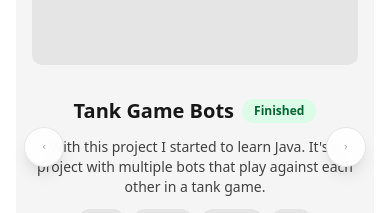
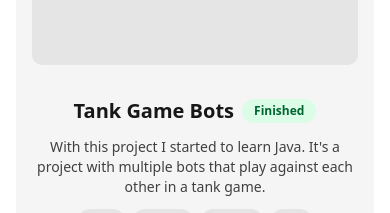
Before and after one commit to im23b-terenzianie/portfolio, a Next.js app: page / in a window 390 px wide. Shown: the part 2480-2693 px from the top of the page. Built offline with nearby package versions, Linux system fonts and the light colour scheme.

Commit message:
Removed unnecassary buttons

```diff
--- a/components/contact.tsx
+++ b/components/contact.tsx
@@ -160,4 +160,4 @@ const Contact = () => {
   );
 };
 
-export default Contact;
+export default Contact; 3
--- a/components/projects.tsx
+++ b/components/projects.tsx
@@ -222,22 +222,6 @@ const Projects = () => {
               </motion.div>
             </div>
 
-            <Button
-              variant="ghost"
-              className="absolute left-2 md:left-[-4rem] top-1/2 -translate-y-1/2 w-10 h-10 md:w-12 md:h-12 rounded-full bg-white/90 dark:bg-neutral-800/90 backdrop-blur-sm hover:bg-white dark:hover:bg-neutral-700 shadow-lg border border-neutral-200 dark:border-neutral-700 z-10"
-              onClick={() => paginate(-1)}
-            >
-              <ChevronLeft className="w-5 h-5 md:w-6 md:h-6 text-neutral-700 dark:text-neutral-200" />
-            </Button>
-
-            <Button
-              variant="ghost"
-              className="absolute right-2 md:right-[-4rem] top-1/2 -translate-y-1/2 w-10 h-10 md:w-12 md:h-12 rounded-full bg-white/90 dark:bg-neutral-800/90 backdrop-blur-sm hover:bg-white dark:hover:bg-neutral-700 shadow-lg border border-neutral-200 dark:border-neutral-700 z-10"
-              onClick={() => paginate(1)}
-            >
-              <ChevronRight className="w-5 h-5 md:w-6 md:h-6 text-neutral-700 dark:text-neutral-200" />
-            </Button>
-
             <div className="flex justify-center mt-8 gap-2 items-center">
               <Button
                 variant="ghost"
--- a/package.json
+++ b/package.json
@@ -19,6 +19,8 @@
     "react": "^19.0.0",
     "react-dom": "^19.0.0",
     "react-intersection-observer": "^9.16.0",
+    "react-slick": "^0.30.3",
+    "slick-carousel": "^1.8.1",
     "tailwind-merge": "^3.2.0"
   },
   "devDependencies": {
```
Also changed, not shown: 1 other file (tests, documents, lock files or other folders).
